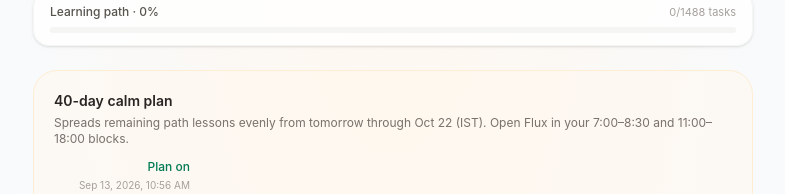
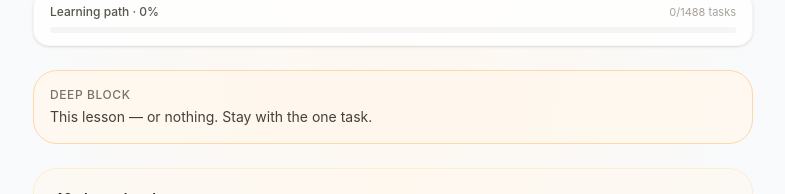
Before and after one commit to kalyankadali/flux-academy-tracker, a React (Vite) app: page / in a window 1280 px wide. Shown: the part 311-505 px from the top of the page, without its empty margins (247-1032 px from the left). Built offline with nearby package versions, Linux system fonts and the light colour scheme; no server answers.

Commit message:
Add day-window focus cues; keep plan restart tomorrow through Oct 22.

```diff
--- a/src/components/TodayView.tsx
+++ b/src/components/TodayView.tsx
@@ -20,7 +20,8 @@ import { budgetStatus, minutesLoggedToday, todayScheduledMinutes } from '../util
 import { canUseStreakShield } from '../utils/streakShield';
 import { aggregateLearningPathPct } from '../utils/pathProgress';
 import { ProgressBar } from './ProgressBar';
-import { THIS_OR_NOTHING } from '../utils/quotes';
+import { THIS_OR_NOTHING } from '../utils/quotes'
+import { fluxWindowCopy, getFluxWindow } from '../utils/dayWindows';
 import { computeMainShare, mainShareEquals } from '../utils/mainShare';
 
 const SPRINT_URL = 'https://flux-academy.com/ecommerce-ai-sprint';
@@ -214,6 +215,26 @@ export function TodayView({
         <ProgressBar pct={pathAgg.pct} size="sm" />
       </div>
 
+      {(() => {
+        const w = getFluxWindow()
+        const copy = fluxWindowCopy(w)
+        const deep = w === 'deep'
+        return (
+          <div
+            className={`rounded-3xl border p-4 ${
+              deep
+                ? 'border-orange-200 bg-orange-50/80 dark:border-orange-800/60 dark:bg-orange-950/30'
+                : w === 'wind_down'
+                  ? 'border-stone-200 bg-stone-50/80 dark:border-stone-700 dark:bg-stone-900/50'
+                  : 'border-stone-100 bg-white/70 dark:border-stone-800 dark:bg-stone-900/40'
+            }`}
+          >
+            <p className="text-xs font-medium uppercase tracking-wider text-stone-500">{copy.title}</p>
+            <p className="mt-1 text-sm text-stone-700 dark:text-stone-200">{copy.body}</p>
+          </div>
+        )
+      })()}
+
       <div className={`rounded-3xl border p-5 ${sprintFocus ? 'border-stone-100 bg-stone-50/40 opacity-80 dark:border-stone-800' : 'border-orange-100 bg-orange-50/50 dark:border-orange-900/40 dark:bg-orange-950/20'}`}>
         <div className="flex flex-wrap items-start justify-between gap-3">
           <div>
@@ -273,7 +294,7 @@ export function TodayView({
         </div>
       )}
 
-      <DoThisNext queue={queue} onOpen={onOpen} onTick={onTickQueue} deemphasized={sprintFocus} binaryHint={!primary && !sprintFocus} />
+      <DoThisNext queue={queue} onOpen={onOpen} onTick={onTickQueue} deemphasized={sprintFocus} binaryHint={(!primary && !sprintFocus) || getFluxWindow() === 'deep'} />
 
       <TodayScheduledBlock
         sprintFocus={sprintFocus}
```
